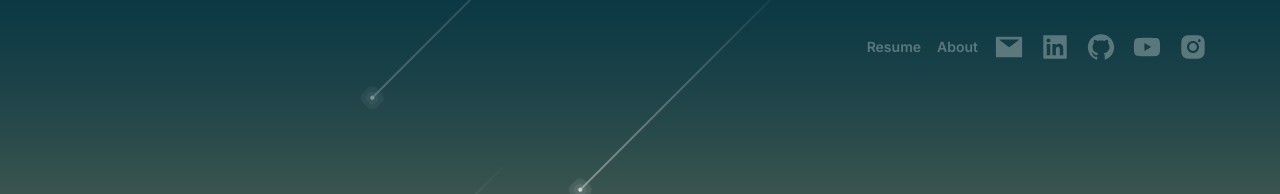
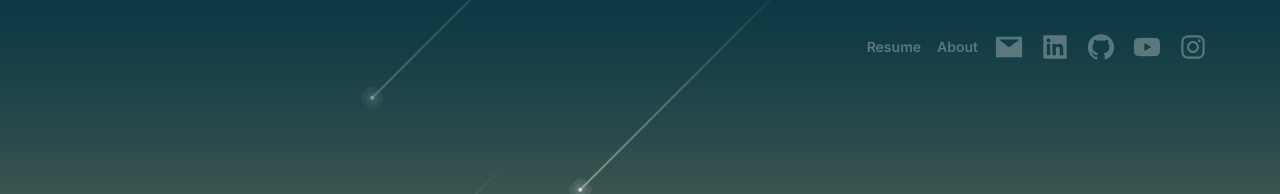
Before and after one commit to faizfrds/portfolio-v2, a Next.js app: page / in a window 1280 px wide. Shown: the top 194 px of the page. Built offline with nearby package versions, Linux system fonts and the light colour scheme.

Commit message:
instagram

```diff
--- a/components/Navbar.tsx
+++ b/components/Navbar.tsx
@@ -6,7 +6,7 @@ import {
   AiFillMail,
   AiOutlineMenu,
   AiFillYoutube,
-  AiFillInstagram
+  AiOutlineInstagram
 } from "react-icons/ai";
 
 export default function Navbar() {
@@ -86,7 +86,7 @@ export default function Navbar() {
               target="#"
               rel="noopener noreferrer"
             >
-              <AiFillInstagram
+              <AiOutlineInstagram
                 className="text-white/30 hover:text-yellow-100 transition"
                 size={30}
               />
```
